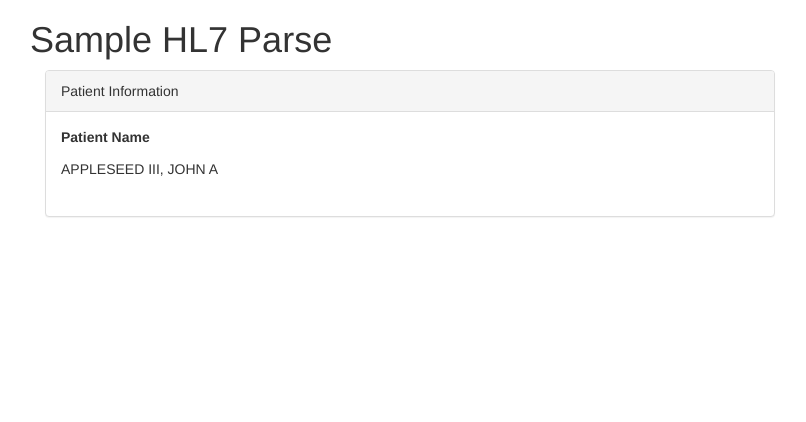
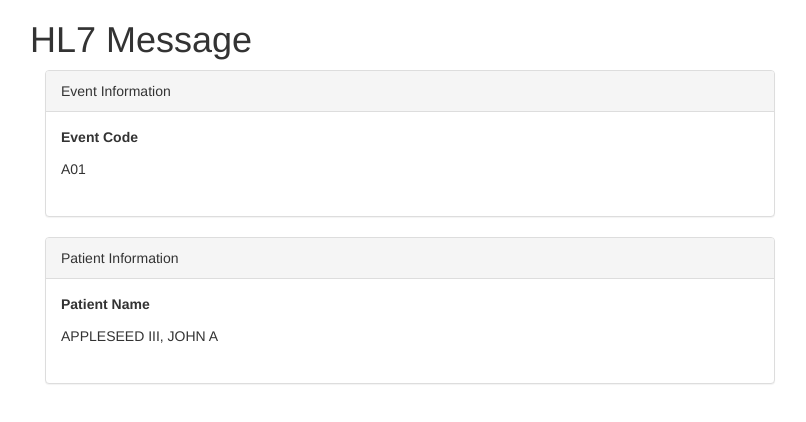
Before and after one commit to ddubson/hl7-message-reader, a React app: page / in a window 1280 px wide. Shown: the top 422 px of the page, without its empty margins (40-846 px from the left). Built offline with nearby package versions, Linux system fonts and the light colour scheme.

Commit message:
Add event code parsing (v2.3)

```diff
--- a/src/components/App.jsx
+++ b/src/components/App.jsx
@@ -1,10 +1,10 @@
-import React, {PureComponent} from "react";
+import React, { PureComponent } from "react";
 import {
   Col, ControlLabel, FormGroup,
   FormControl, Grid, Label, Panel
 } from "react-bootstrap";
 import HL7Reader from "../hl7/HL7Reader";
-import {sampleHL7v23} from "../hl7/hl7_samples";
+import { sampleHL7v23 } from "../hl7/hl7_samples";
 
 export default class App extends PureComponent {
   constructor(props) {
@@ -15,11 +15,24 @@ export default class App extends PureComponent {
   }
 
   render() {
-    const { patient } = this.state;
+    const { patient, event } = this.state;
     return (
       <Grid>
-        <h1>Sample HL7 Parse</h1>
+        <h1>HL7 Message</h1>
         <Col xs={12} md={8}>
+          <Panel>
+            <Panel.Heading>Event Information</Panel.Heading>
+            <Panel.Body>
+              <FormGroup>
+                <ControlLabel>Event Code</ControlLabel>
+                <FormControl.Static>
+                  <span data-test="event-code">
+                    {event.code}
+                  </span>
+                </FormControl.Static>
+              </FormGroup>
+            </Panel.Body>
+          </Panel>
           <Panel>
             <Panel.Heading>Patient Information</Panel.Heading>
             <Panel.Body>
--- a/src/hl7/HL7Reader.js
+++ b/src/hl7/HL7Reader.js
@@ -5,7 +5,11 @@ export default class HL7Reader {
   read(hl7) {
     const segments = hl7.split("\n");
 
-    const pidSegment = segments.find(s => (s.startsWith("PID")));
+    const evnSegment = segments.find(s => s.startsWith("EVN"));
+    const evnSegmentFields = evnSegment.split(segmentSeparator);
+    const eventCode = evnSegmentFields[1];
+
+    const pidSegment = segments.find(s => s.startsWith("PID"));
     const patientName = pidSegment.split(segmentSeparator)[5];
     const patientNameFields = patientName.split(fieldSeparator);
 
@@ -15,6 +19,9 @@ export default class HL7Reader {
     const suffix = patientNameFields[3];
 
     return {
+      event: {
+        code: eventCode
+      },
       patient: {
         firstName: patientFirstName,
         lastName: patientLastName,
```
Also changed, not shown: 2 other files (tests, documents, lock files or other folders).
